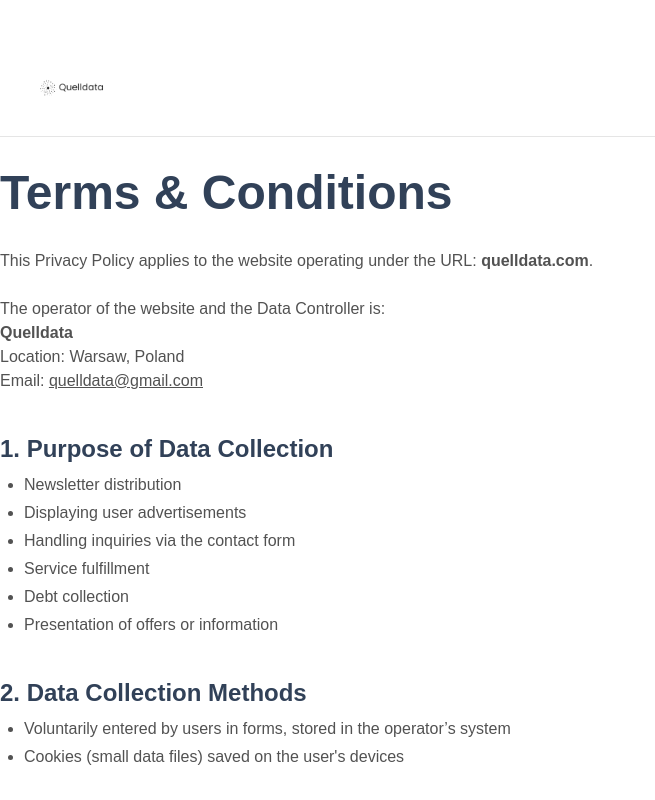
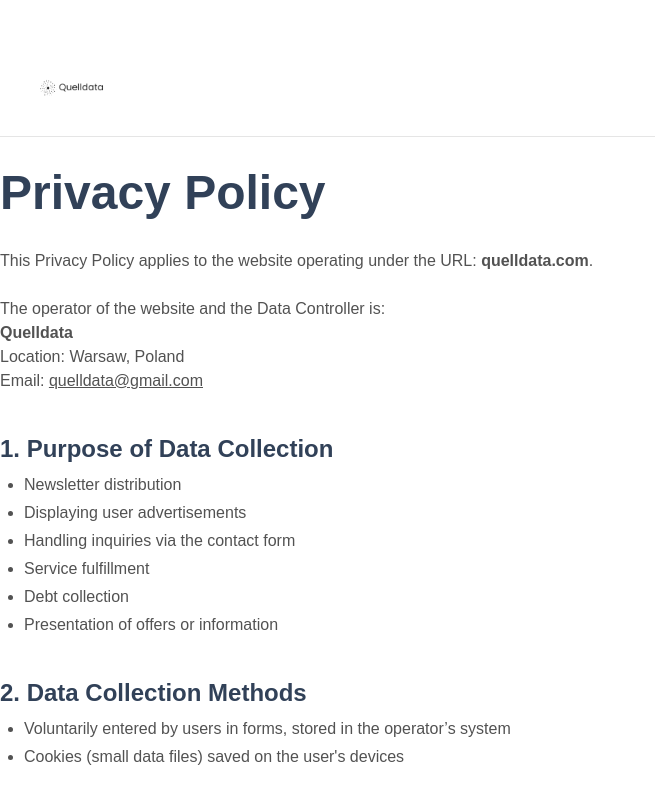
Before and after one commit to CALLmeDOMIN/quelldata, a Next.js app: page /privacy-policy in a window 1280 px wide. Shown: the top 800 px of the page, without its empty margins (0-655 px from the left). Built offline with nearby package versions, Linux system fonts and the light colour scheme.

Commit message:
fix: privacy header and telegram link

```diff
--- a/src/app/privacy-policy/page.tsx
+++ b/src/app/privacy-policy/page.tsx
@@ -5,7 +5,7 @@ export default function PrivacyPolicy() {
     <main className="mx-auto md:my-10 flex max-w-7xl flex-col">
       <Navbar />
       <h1 className="my-8 mb-8 text-2xl md:text-5xl font-bold text-slate-700  dark:text-slate-300">
-        Terms & Conditions
+        Privacy Policy
       </h1>
       <section className="space-y-6 text-neutral-600 dark:text-neutral-400">
         <p>
--- a/src/components/Footer.tsx
+++ b/src/components/Footer.tsx
@@ -39,9 +39,9 @@ const Footer = () => {
           <IconBrandX />
         </a>
         <a
-          href="#"
-          // target="_blank"
-          // rel="noopener noreferrer"
+          href="https://t.me/Quelldata"
+          target="_blank"
+          rel="noopener noreferrer"
         >
           <IconBrandTelegram />
         </a>
```
Also changed, not shown: 1 other file (tests, documents, lock files or other folders).
